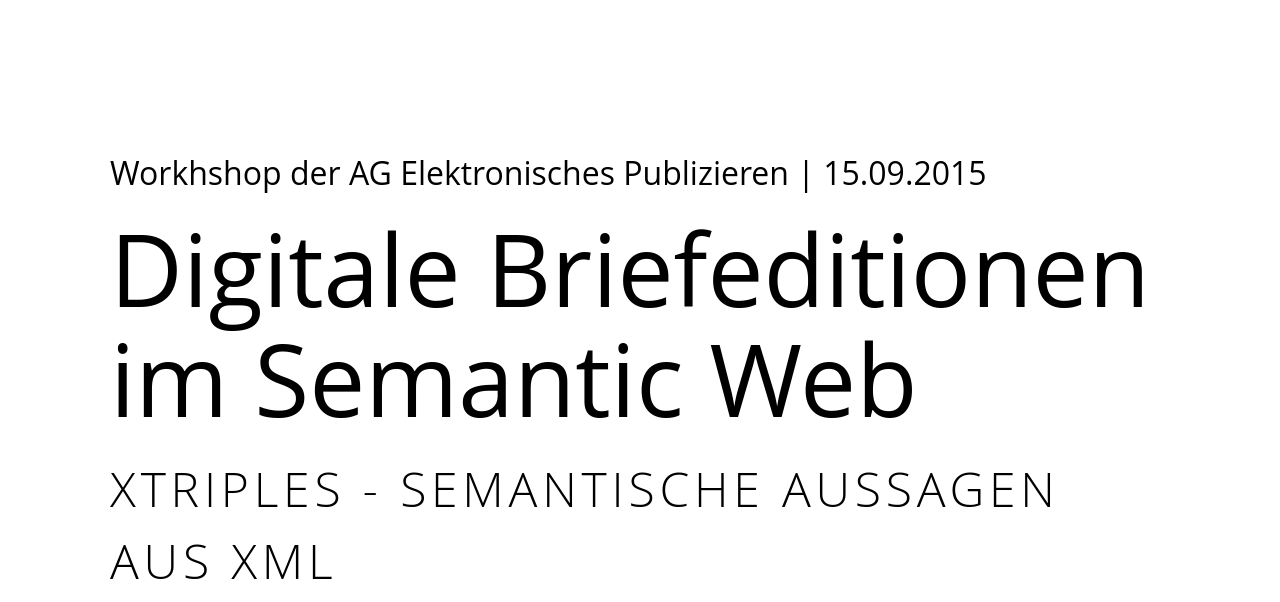
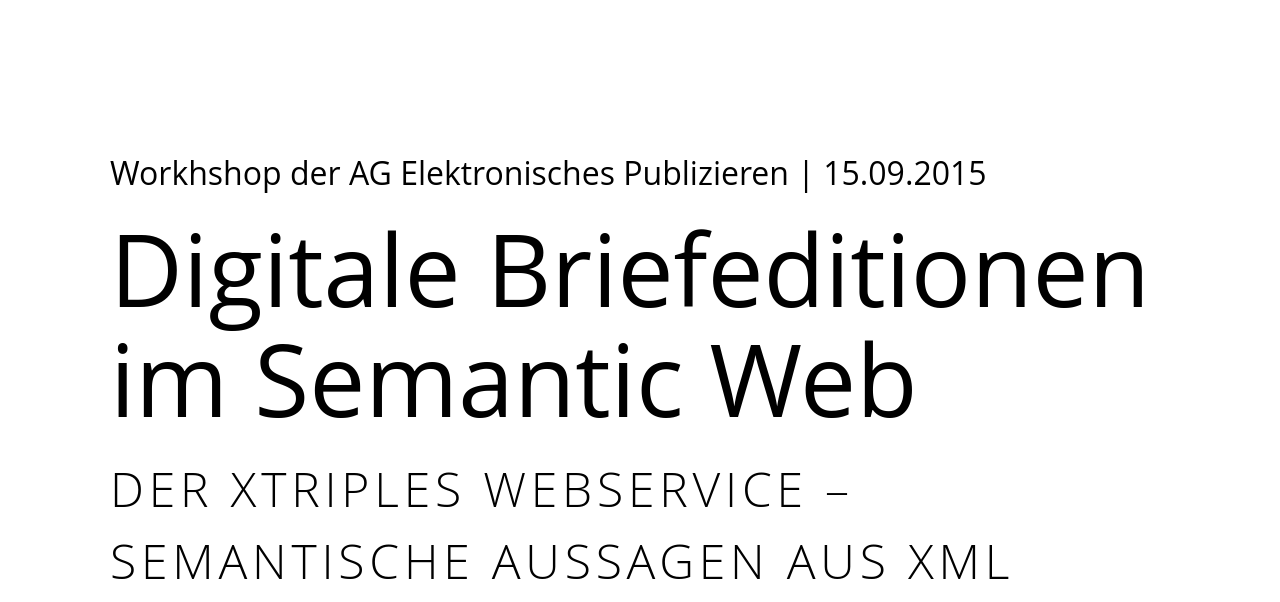
Before and after one commit to metacontext/2015-09-15-presentation-xtriples, a plain HTML site: page index.html in a window 1280 px wide. Shown: the top 602 px of the page. Drawn offline with Linux system fonts and the light colour scheme.

Commit message:
Changed title

```diff
--- a/index.html
+++ b/index.html
@@ -45,7 +45,7 @@
 
 <h1>Digitale Briefeditionen im Semantic Web</h1>
 
-<h2>XTriples - Semantische Aussagen aus XML</h2>
+<h2>Der XTriples Webservice – <br/> Semantische Aussagen aus XML</h2>
 
 <h3><strong>Torsten Schrade (Mainz) | <img src="https://upload.wikimedia.org/wikipedia/en/9/9f/Twitter_bird_logo_2012.svg" alt="Twitter" width="30" /> <a href="https://twitter.com/digicademy" title="Die Digitale Akademie aut Twitter">@digicademy</a> |  <img src="https://upload.wikimedia.org/wikipedia/commons/9/91/Octicons-mark-github.svg" alt="Twitter" width="30" /> <a href="https://github.com/digicademy" title="Die Digitale Akademie aut GitHub">digicademy</a></strong></h3>
 </div>
```
